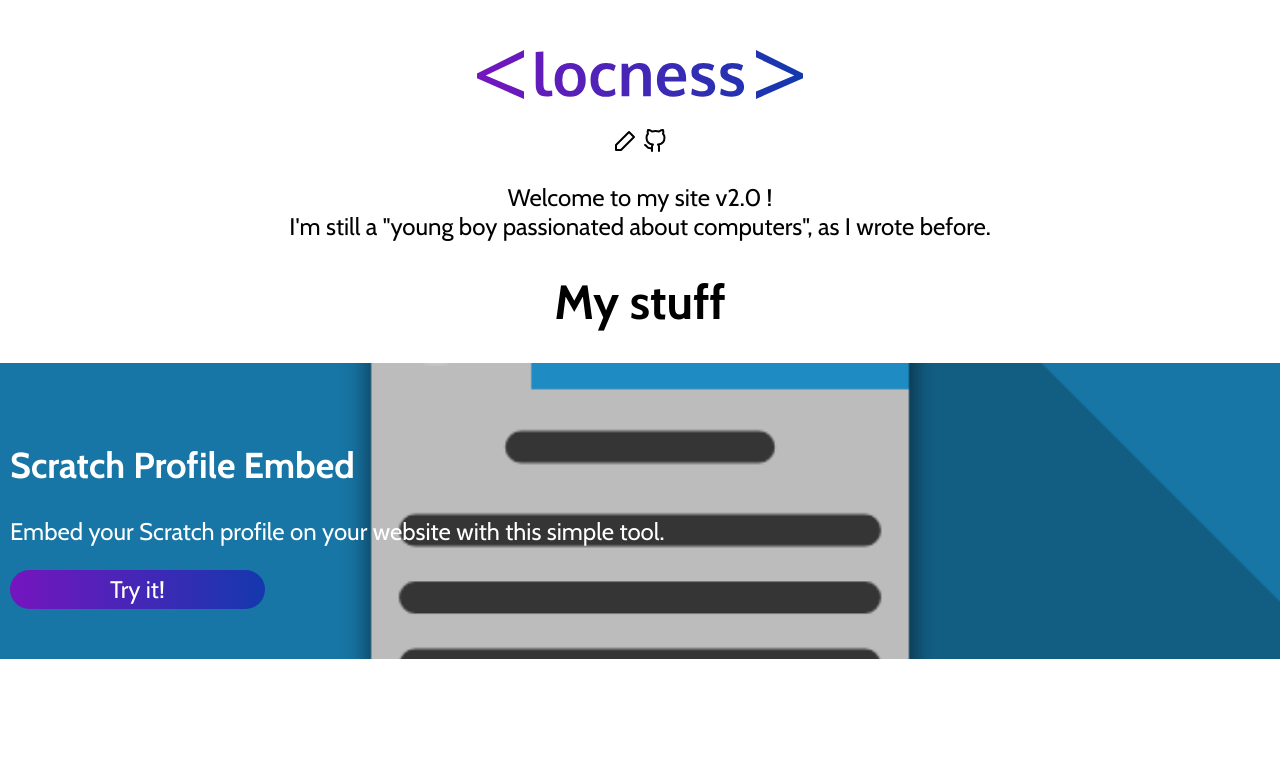
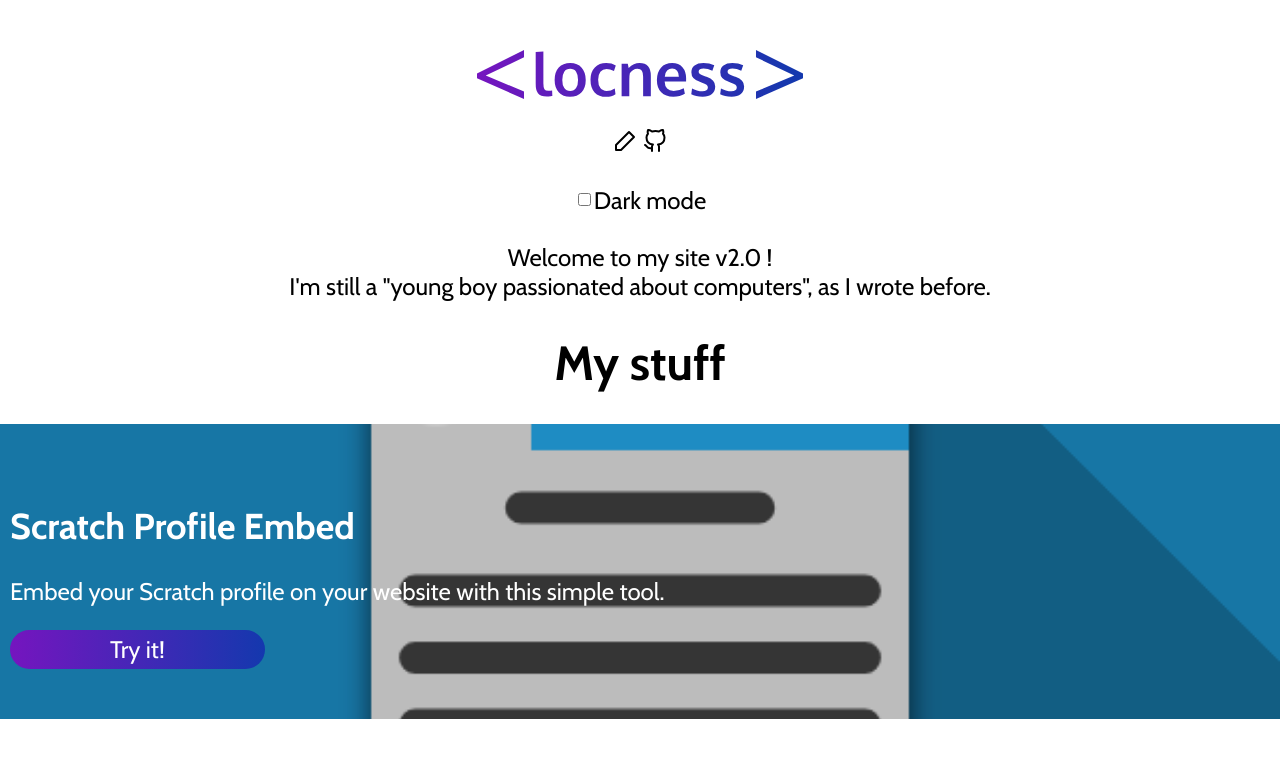
Before and after one commit to moeenio/locness3.github.io, a Jekyll site: the page built from index.html, in a window 1280 px wide. Shown: the top 758 px of the page. Built offline with Jekyll 4.4.1, drawn with Linux system fonts in a browser that asks for light colours.

Commit message:
Dark mode 🌙

```diff
--- a/index.html
+++ b/index.html
@@ -1,13 +1,13 @@
 ---
 layout: default
 ---
-
+<!-- Icons from feathericons.com -->
 <!DOCTYPE html>
 <html>
   <head>
     <meta name="viewport" content="width=device-width, initial-scale=1">
     <meta name="description" content="Site of Locness, a young boy doing things sometimes.">
-    <link rel="stylesheet" href="/style.css">
+    <link rel="stylesheet" href="style.css">
     <title>Locness</title>
   </head>
   <body>
@@ -16,13 +16,25 @@
       <nav class="nav">
         <ul>
           <li>
-            <a href="https://locnesssite.wordpress.com" target="_blank" class="nav-link"><img src="/icons/edit-2.svg" alt="Blog"></a>
+            <a href="https://locnesssite.wordpress.com" target="_blank" class="nav-link" aria-label="My blog">
+              <svg xmlns="http://www.w3.org/2000/svg" width="24" height="24" viewBox="0 0 24 24" fill="none" stroke="currentColor" stroke-width="2" stroke-linecap="round" stroke-linejoin="round" class="feather feather-edit-2">
+              <polygon points="16 3 21 8 8 21 3 21 3 16 16 3"></polygon>
+              </svg>
+            </a>
           </li>
           <li>
-            <a href="https://github.com/locness3" target="_blank" class="nav-link"><img src="/icons/github.svg" alt="GitHub"></a>
+            <a href="https://github.com/locness3" target="_blank" class="nav-link" aria-label="My Github Profile">
+            <svg xmlns="http://www.w3.org/2000/svg" width="24" height="24" viewBox="0 0 24 24" fill="none" stroke="currentColor" stroke-width="2" stroke-linecap="round" stroke-linejoin="round" class="feather feather-github">
+              <path d="M9 19c-5 1.5-5-2.5-7-3m14 6v-3.87a3.37 3.37 0 0 0-.94-2.61c3.14-.35 6.44-1.54 6.44-7A5.44 5.44 0 0 0 20 4.77 5.07 5.07 0 0 0 19.91 1S18.73.65 16 2.48a13.38 13.38 0 0 0-7 0C6.27.65 5.09 1 5.09 1A5.07 5.07 0 0 0 5 4.77a5.44 5.44 0 0 0-1.5 3.78c0 5.42 3.3 6.61 6.44 7A3.37 3.37 0 0 0 9 18.13V22"></path>
+              </svg>
+            </a>
           </li>
         </ul>
       </nav>
+      <div class="night-mode-toggle">
+      <input type="checkbox" id="dark-mode-toggle" onchange="switchTheme(this)"><label for="dark-mode-toggle" class="dark-mode-label">Dark mode</label>
+      </div>
+      <br>
     </header>
     <main>
       <div class="intro">
@@ -38,7 +50,24 @@
       </div>
       {% endfor %}
     </main>
-    <script type="text/javascript">window.$crisp=[];window.CRISP_WEBSITE_ID="e2044b26-366b-429e-b326-e5e47a6fb7d3";(function(){d=document;s=d.createElement("script");s.src="https://client.crisp.chat/l.js";s.async=1;d.getElementsByTagName("head")[0].appendChild(s);})();</script>
-
+    <script>
+    var switchTheme = function(checkbox) {
+      if (checkbox.checked === true) {
+        document.body.className = "dark-theme";
+      }
+      else {
+        document.body.className = "";
+      }
+    }
+    </script>
+    <script type="text/javascript">
+      window.$crisp=[];
+      window.CRISP_WEBSITE_ID="e2044b26-366b-429e-b326-e5e47a6fb7d3";
+      (function() {
+        d=document;s=d.createElement("script");
+        s.src="https://client.crisp.chat/l.js";
+        s.async=1;d.getElementsByTagName("head")[0].appendChild(s);
+      })();
+    </script>
   </body>
 </html>
--- a/style.css
+++ b/style.css
@@ -3,6 +3,7 @@
 @import url('https://fonts.googleapis.com/css?family=Oswald:400,700');
 
 * {
+  -webkit-box-sizing: border-box;
   box-sizing: border-box;
 }
 
@@ -12,6 +13,15 @@
   padding: 0;
   margin: 0;
   width: 100%;
+  --main-color: #000000;
+  --bg-color: #ffffff;
+  color: var(--main-color);
+  background-color: var(--bg-color);
+}
+
+body.dark-theme {
+  --main-color: #ffffff;
+  --bg-color: #4d4d4d;
 }
 
 .site-header {
@@ -29,6 +39,14 @@
 
 .nav ul li {
   display: inline-block;
+}
+
+.nav-link {
+  color: var(--main-color);
+}
+
+.dark-mode-label {
+  vertical-align: middle;
 }
 
 .intro {
@@ -63,6 +81,8 @@
   display: inline-block;
   background-color: #478dff;
   background-image: -webkit-gradient(linear, left top, right top, from(#7515BF), to(#1438AE));
+  background-image: -webkit-linear-gradient(left, #7515BF, #1438AE);
+  background-image: -o-linear-gradient(left, #7515BF, #1438AE);
   background-image: linear-gradient(90deg, #7515BF, #1438AE);;
   text-decoration: none;
   padding: 5px 100px;
@@ -71,6 +91,8 @@
 
 .post-link:hover {
   background-image: -webkit-gradient(linear, left top, right top, from(#9547d1), to(#4161cc));
+  background-image: -webkit-linear-gradient(left, #9547d1, #4161cc);
+  background-image: -o-linear-gradient(left, #9547d1, #4161cc);
   background-image: linear-gradient(90deg, #9547d1, #4161cc);
 }
 
```
